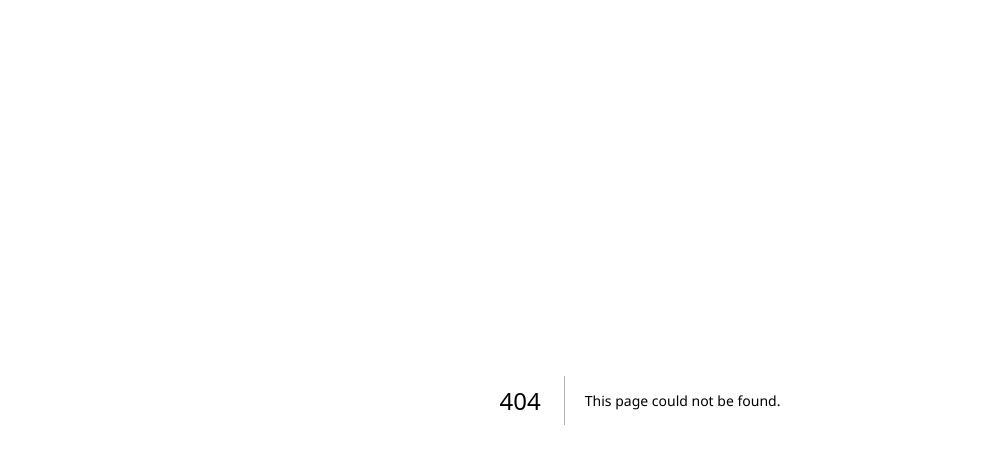
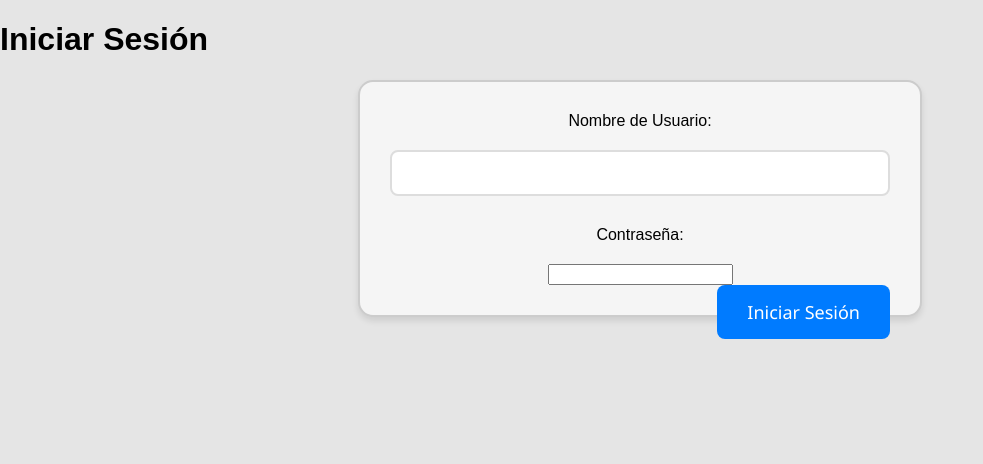
Before and after one commit to Facundo-cali/stock-one-front, a Next.js app: page /login in a window 1280 px wide. Before the commit this address had no page. Shown: the top 464 px of the page, without its empty margins (0-983 px from the left). Built offline with nearby package versions, Linux system fonts and the light colour scheme.

Commit message:
avances en inicio sesion

```diff
--- /dev/null
+++ b/components/AuthContext.js
@@ -0,0 +1,49 @@
+// AuthContext.js
+import { createContext, useContext, useState } from 'react';
+
+const AuthContext = createContext();
+
+export function useAuth() {
+    return useContext(AuthContext);
+}
+
+export function AuthProvider({ children }) {
+    const [user, setUser] = useState(null);
+
+    async function login(username, password) {
+        try {
+            // Realiza una solicitud al backend para iniciar sesión
+            const response = await fetch('/api/login', {
+                method: 'POST',
+                headers: {
+                    'Content-Type': 'application/json',
+                },
+                body: JSON.stringify({ username, password }),
+            });
+
+            const data = await response.json();
+
+            if (response.ok) {
+                // Inicio de sesión exitoso, establece el usuario en el estado
+                setUser(data.user);
+            } else {
+                // Error en el inicio de sesión, muestra el mensaje de error
+                alert(data.message);
+            }
+        } catch (error) {
+            console.error('Error de inicio de sesión:', error);
+        }
+    }
+
+    function logout() {
+        // Implementa la lógica de cierre de sesión aquí.
+        // Esto podría implicar eliminar el usuario del estado, limpiar las cookies, etc.
+        setUser(null);
+    }
+
+    return (
+        <AuthContext.Provider value={{ user, login, logout }}>
+            {children}
+        </AuthContext.Provider>
+    );
+}
--- a/components/ProductList.js
+++ b/components/ProductList.js
@@ -58,7 +58,8 @@ function ViewProducts() {
     return (
         <div className={`table-container ${isLoading ? 'hide-scroll-bar' : ''}`}>
             {isLoading ? (
-                <div className="spinner" id="my-spinner"></div>
+                <><div className="spinner" id="my-spinner">
+                </div><h2>Al ser un servidor gratuito, si no se ha usado en un tiempo, Azure lo apaga y tarda un poco en encenderlo de nuevo. Por favor, espere unos segundos.</h2></>
             ) : (
                 <table>
                     <thead>
--- a/pages/_app.js
+++ b/pages/_app.js
@@ -1,11 +1,14 @@
 import '../styles/App.css';
 import { ProductProvider } from '../components/ProductContext'; // Importa ProductProvider desde tu contexto
+import { AuthProvider } from '../components/AuthContext';
 
 function MyApp({ Component, pageProps }) {
   return (
-    <ProductProvider> {/* Envuelve tu aplicación con ProductProvider */}
-      <Component {...pageProps} />
-    </ProductProvider>
+    <AuthProvider>
+      <ProductProvider> {/* Envuelve tu aplicación con ProductProvider */}
+        <Component {...pageProps} />
+      </ProductProvider>
+    </AuthProvider>
   );
 }
 
--- /dev/null
+++ b/pages/login.js
@@ -0,0 +1,52 @@
+import { useState } from 'react';
+
+function LoginPage() {
+    const [formData, setFormData] = useState({
+        username: '',
+        password: '',
+    });
+
+    const handleInputChange = (e) => {
+        const { name, value } = e.target;
+        setFormData({
+            ...formData,
+            [name]: value,
+        });
+    };
+
+    const handleSubmit = (e) => {
+        e.preventDefault();
+        // Aquí puedes enviar los datos del formulario al servidor para la autenticación.
+    };
+
+    return (
+        <div>
+            <h1>Iniciar Sesión</h1>
+            <form className='form' onSubmit={handleSubmit}>
+                <div>
+                    <label htmlFor="username">Nombre de Usuario:</label>
+                    <input
+                        type="text"
+                        id="username"
+                        name="username"
+                        value={formData.username}
+                        onChange={handleInputChange}
+                    />
+                </div>
+                <div>
+                    <label htmlFor="password">Contraseña:</label>
+                    <input
+                        type="password"
+                        id="password"
+                        name="password"
+                        value={formData.password}
+                        onChange={handleInputChange}
+                    />
+                </div>
+                <button type="submit">Iniciar Sesión</button>
+            </form>
+        </div>
+    );
+}
+
+export default LoginPage;
```
